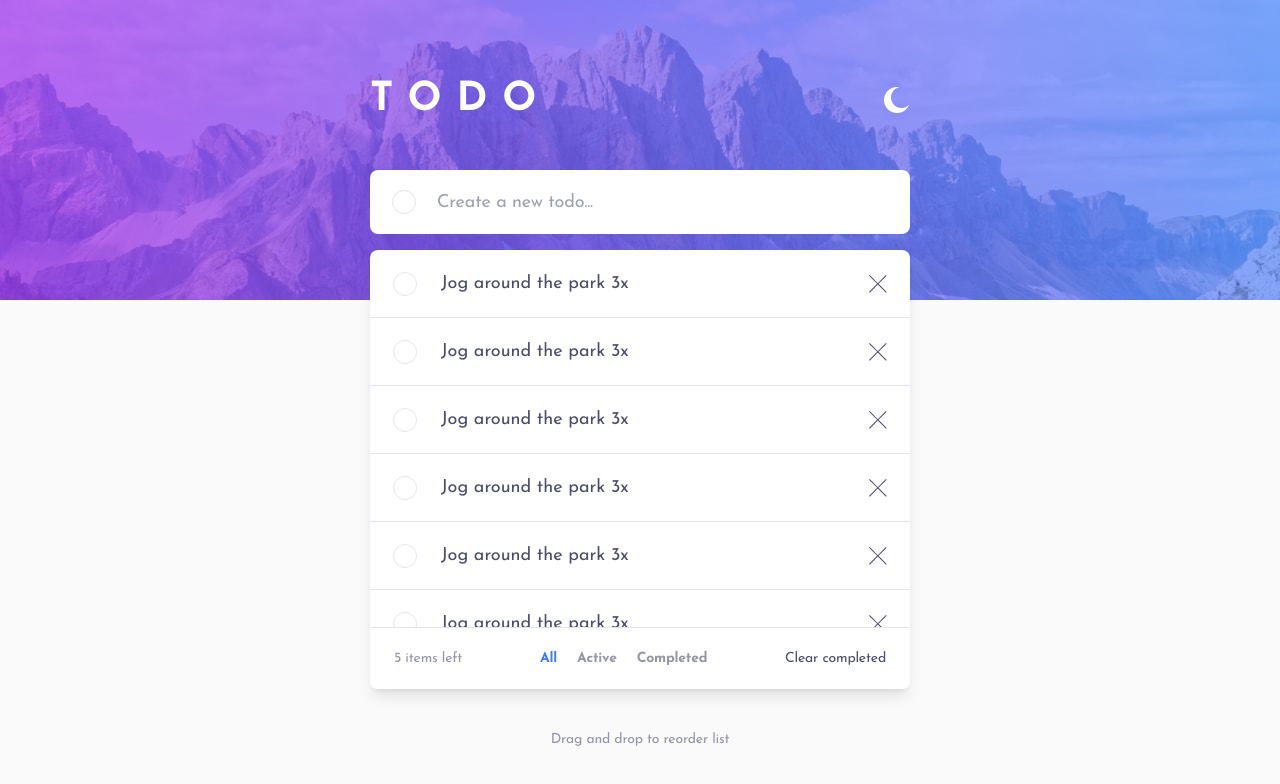
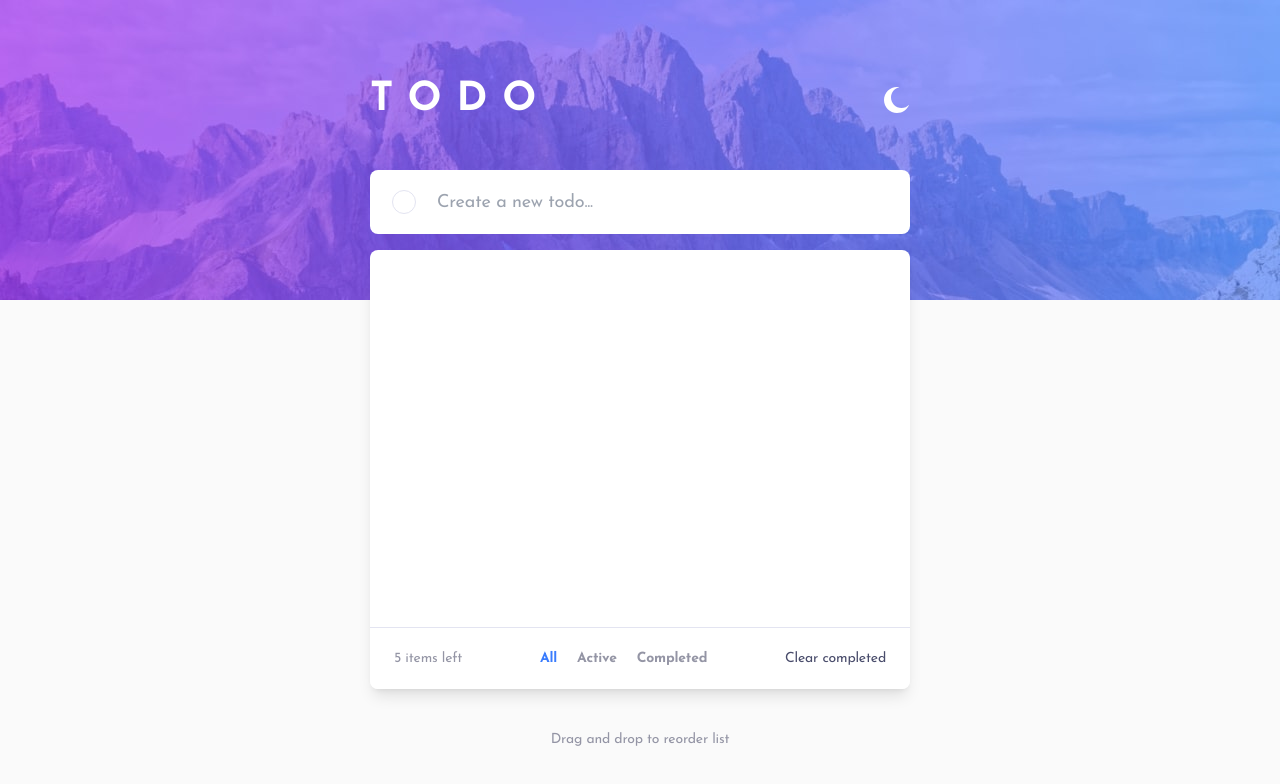
Before and after one commit to Swag-blips/fullstack-todo, a React (Vite) app: page / in a window 1280 px wide. Shown: the top 784 px of the page. Built offline with nearby package versions, Linux system fonts and the light colour scheme.

Commit message:
displayig todo list

```diff
--- a/context/TaskProvider.jsx
+++ b/context/TaskProvider.jsx
@@ -20,6 +20,7 @@ const TaskProvider = ({ children }) => {
       { id: Date.now(), taskName: text, isCompleted: false },
     ]);
     setText("");
+    toast.success("task added");
   };
 
   const handleInputChange = (e) => {
--- a/src/components/All.jsx
+++ b/src/components/All.jsx
@@ -1,99 +1,29 @@
-import React from "react";
+import React, { useContext } from "react";
 import cross from "../assets/images/icon-cross.svg";
+import { TaskContext } from "../../context/TaskProvider";
 
 const All = () => {
+  const { todos } = useContext(TaskContext);
+  console.log(todos);
   return (
     <>
-      <div className="mx-[23px] mt-[20px] items-center">
+      {todos.map((todo) => (
+        <div key={todo.id} className="mx-[23px] mt-[20px] items-center">
           <div className="flex flex-row items-center justify-between ">
             <div className="flex items-center gap-[12px] md:gap-[24px]">
               <input
                 type="checkbox"
                 className="custom-checked md:w-[24px] dark:border-[#393A4B] md:h-[24px] w-[20px] h-[20px]"
               />
-            <p className="md:text-[18px] text-[#494C6B] dark:text-[#C8CBE7] text-[12px]">
-              Jog around the park 3x
+              <p className="md:text-[18px] text-[#494C6B] dark:text-[#C8CBE7] text-[12px] truncate w-[200px] md:w-[400px]">
+                {todo.taskName}
               </p>
             </div>
             <img src={cross} alt="cross-img" className="cursor-pointer" />
           </div>
           <hr className="md:mt-[20px] mt-[16px] border-[#E3E4F1] dark:border-[#393A4B] mx-[-23px]" />
         </div>
-      <div className="mx-[23px] mt-[20px] items-center">
-        <div className="flex flex-row items-center justify-between ">
-          <div className="flex items-center gap-[12px] md:gap-[24px]">
-            <input
-              type="checkbox"
-              className="custom-checked md:w-[24px] dark:border-[#393A4B] md:h-[24px] w-[20px] h-[20px]"
-            />
-            <p className="md:text-[18px] text-[#494C6B] dark:text-[#C8CBE7] text-[12px]">
-              Jog around the park 3x
-            </p>
-          </div>
-          <img src={cross} alt="cross-img" className="cursor-pointer" />
-        </div>
-        <hr className="md:mt-[20px] mt-[16px] border-[#E3E4F1] dark:border-[#393A4B] mx-[-23px]" />
-      </div>
-      <div className="mx-[23px] mt-[20px] items-center">
-        <div className="flex flex-row items-center justify-between ">
-          <div className="flex items-center gap-[12px] md:gap-[24px]">
-            <input
-              type="checkbox"
-              className="custom-checked md:w-[24px] dark:border-[#393A4B] md:h-[24px] w-[20px] h-[20px]"
-            />
-            <p className="md:text-[18px] text-[#494C6B] dark:text-[#C8CBE7] text-[12px]">
-              Jog around the park 3x
-            </p>
-          </div>
-          <img src={cross} alt="cross-img" className="cursor-pointer" />
-        </div>
-        <hr className="md:mt-[20px] mt-[16px] border-[#E3E4F1] dark:border-[#393A4B] mx-[-23px]" />
-      </div>
-      <div className="mx-[23px] mt-[20px] items-center">
-        <div className="flex flex-row items-center justify-between ">
-          <div className="flex items-center gap-[12px] md:gap-[24px]">
-            <input
-              type="checkbox"
-              className="custom-checked md:w-[24px] dark:border-[#393A4B] md:h-[24px] w-[20px] h-[20px]"
-            />
-            <p className="md:text-[18px] text-[#494C6B] dark:text-[#C8CBE7] text-[12px]">
-              Jog around the park 3x
-            </p>
-          </div>
-          <img src={cross} alt="cross-img" className="cursor-pointer" />
-        </div>
-        <hr className="md:mt-[20px] mt-[16px] border-[#E3E4F1] dark:border-[#393A4B] mx-[-23px]" />
-      </div>
-      <div className="mx-[23px] mt-[20px] items-center">
-        <div className="flex flex-row items-center justify-between ">
-          <div className="flex items-center gap-[12px] md:gap-[24px]">
-            <input
-              type="checkbox"
-              className="custom-checked md:w-[24px] dark:border-[#393A4B] md:h-[24px] w-[20px] h-[20px]"
-            />
-            <p className="md:text-[18px] text-[#494C6B] dark:text-[#C8CBE7] text-[12px]">
-              Jog around the park 3x
-            </p>
-          </div>
-          <img src={cross} alt="cross-img" className="cursor-pointer" />
-        </div>
-        <hr className="md:mt-[20px] mt-[16px] border-[#E3E4F1] dark:border-[#393A4B] mx-[-23px]" />
-      </div>
-      <div className="mx-[23px] mt-[20px] items-center">
-        <div className="flex flex-row items-center justify-between ">
-          <div className="flex items-center gap-[12px] md:gap-[24px]">
-            <input
-              type="checkbox"
-              className="custom-checked md:w-[24px] dark:border-[#393A4B] md:h-[24px] w-[20px] h-[20px]"
-            />
-            <p className="md:text-[18px] text-[#494C6B] dark:text-[#C8CBE7] text-[12px]">
-              Jog around the park 3x
-            </p>
-          </div>
-          <img src={cross} alt="cross-img" className="cursor-pointer" />
-        </div>
-        <hr className="md:mt-[20px] mt-[16px] border-[#E3E4F1] dark:border-[#393A4B] mx-[-23px]" />
-      </div>
+      ))}
     </>
   );
 };
--- a/src/components/Todo.jsx
+++ b/src/components/Todo.jsx
@@ -33,7 +33,6 @@ const Todo = () => {
   const toggleToAll = () => setVisibilityFilter("all");
   const toggleToCompleted = () => setVisibilityFilter("completed");
   const toggleToActive = () => setVisibilityFilter("active");
-  console.log(todos);
 
   return (
     <section className="flex items-center dark:bg-[#171823] bg-[#fafafa] flex-col justify-center h-screen">
@@ -145,19 +144,31 @@ const Todo = () => {
           <div className="flex text-[14px] gap-[20px] tracking-[-0.19px] items-center justify-center">
             <p
               onClick={toggleToAll}
-              className="text-[#3A7CFD] hover:text-[#494c6b]"
+              className={`${
+                visibilityFilter === "all"
+                  ? "text-[#3A7CFD]  dark:text-[##3A7CFD]"
+                  : "text-[#9495A5] dark:text-[#5B5E7E] "
+              } hover:text-[#494c6b] dark:hover:text-[#E3E4F1]`}
             >
               All
             </p>
             <p
               onClick={toggleToActive}
-              className="text-[#9495A5] dark:text-[#5B5E7E] dark:hover:text-[#E3E4F1]  hover:text-[#494c6b]"
+              className={`${
+                visibilityFilter === "active"
+                  ? "text-[#3A7CFD] dark:text-[##3A7CFD]"
+                  : "text-[#9495A5] dark:text-[#5B5E7E]"
+              }    dark:hover:text-[#E3E4F1] hover:text-[#494c6b]`}
             >
               Active
             </p>
             <p
               onClick={toggleToCompleted}
-              className="text-[#9495A5] dark:text-[#5B5E7E]  dark:hover:text-[#E3E4F1] hover:text-[#494c6b]"
+              className={`${
+                visibilityFilter === "completed"
+                  ? "text-[#3A7CFD]  dark:text-[##3A7CFD]"
+                  : "text-[#9495A5] dark:text-[#5B5E7E] "
+              } hover:text-[#494c6b] dark:hover:text-[#E3E4F1]`}
             >
               Completed
             </p>
```
Lines whose indentation alone changed are shown as unchanged.
